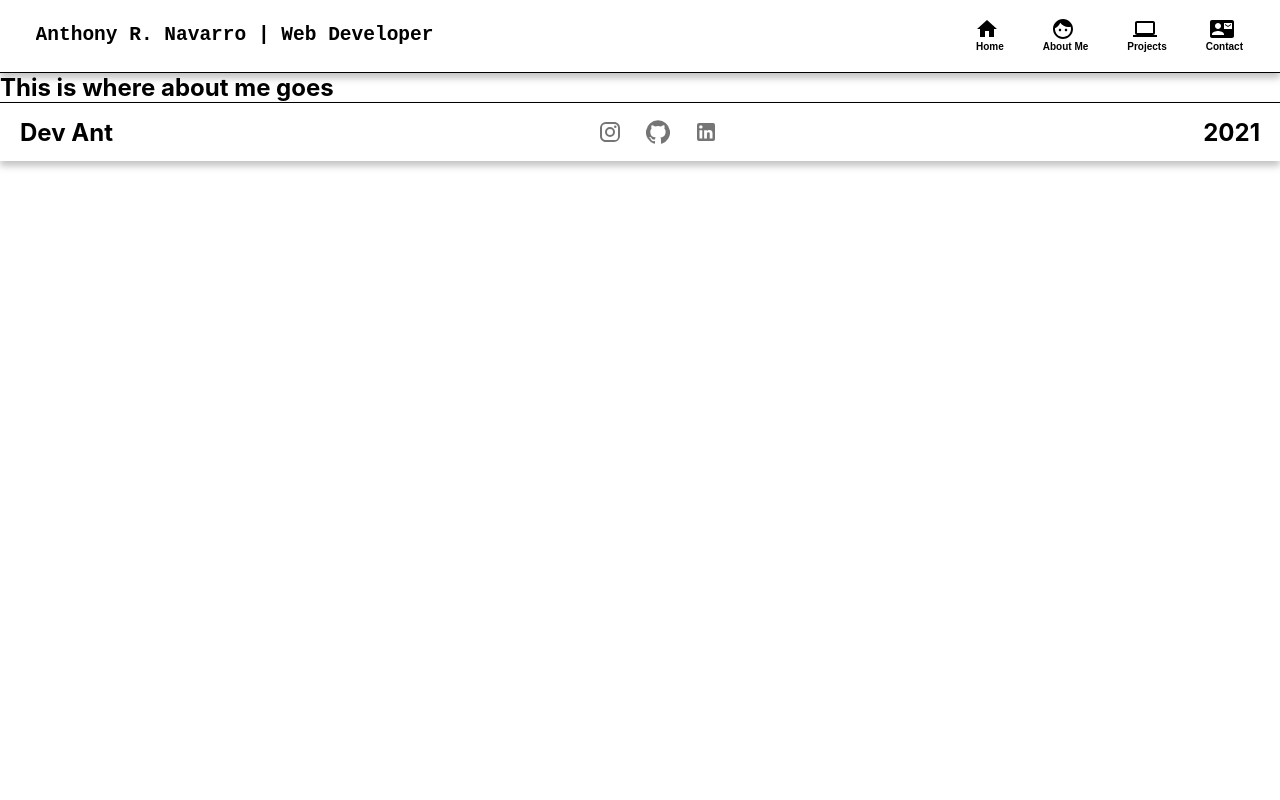
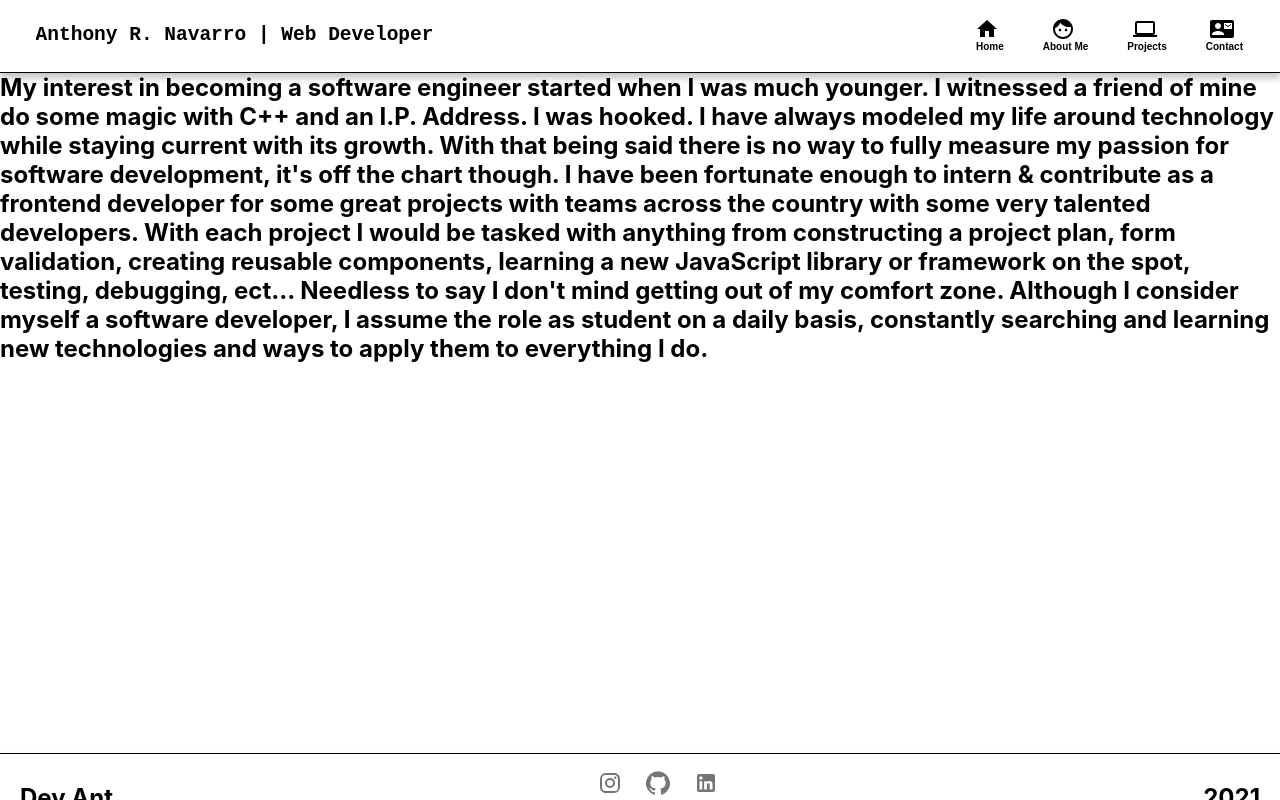
Before and after one commit to arn-foto/P33P, a React (Create React App) app: page /about in a window 1280 px wide. Built offline with nearby package versions, Linux system fonts and the light colour scheme.

Commit message:
+ Style Footer component

```diff
--- a/src/Js/AboutMe.js
+++ b/src/Js/AboutMe.js
@@ -3,7 +3,23 @@ import React from "react";
 function AboutMe() {
 	return (
 		<div className="aboutMe">
-			<h2>This is where about me goes</h2>
+			<h2>
+				My interest in becoming a software engineer started when I was much
+				younger. I witnessed a friend of mine do some magic with C++ and an I.P.
+				Address. I was hooked. I have always modeled my life around technology
+				while staying current with its growth. With that being said there is no
+				way to fully measure my passion for software development, it's off the
+				chart though. I have been fortunate enough to intern & contribute as a
+				frontend developer for some great projects with teams across the country
+				with some very talented developers. With each project I would be tasked
+				with anything from constructing a project plan, form validation,
+				creating reusable components, learning a new JavaScript library or
+				framework on the spot, testing, debugging, ect... Needless to say I
+				don't mind getting out of my comfort zone. Although I consider myself a
+				software developer, I assume the role as student on a daily basis,
+				constantly searching and learning new technologies and ways to apply
+				them to everything I do.{" "}
+			</h2>
 		</div>
 	);
 }
--- a/src/Js/App.js
+++ b/src/Js/App.js
@@ -25,7 +25,6 @@ function App() {
 						</Route>
 					</Switch>
 				</div>
-
 				<Footer />
 			</div>
 		</Router>
--- a/src/Js/Projects.js
+++ b/src/Js/Projects.js
@@ -7,6 +7,7 @@ function Projects() {
 			<div className="projects__body">projects go here</div>
 			<div className="projects__body">projects go here</div>
 			<div className="projects__body">projects go here</div>
+			<div className="projects__body">projects go here</div>
 		</div>
 	);
 }
--- a/src/styles/App.css
+++ b/src/styles/App.css
@@ -1,6 +1,6 @@
 .app {
 	height: 100vh;
-	flex: 1;
+	/* flex: 1; */
 	overflow: scroll;
 	-ms-overflow-style: none;
 	scrollbar-width: none;
@@ -11,34 +11,5 @@
 }
 .app__body {
 	display: flex;
-	/* height: 100vh; */
+	height: 85vh;
 }
-
-.header__left {
-	/*This part is important for centering*/
-	display: flex;
-	align-items: center;
-	justify-content: center;
-}
-
-.header__left {
-	width: 55ch;
-	animation: typing 3s steps(22), blink 0.5s step-end infinite alternate;
-	white-space: nowrap;
-	overflow: hidden;
-	border-right: 3px solid;
-	font-family: monospace;
-	font-size: 1em;
-}
-
-@keyframes typing {
-	from {
-		width: 0;
-	}
-}
-
-@keyframes blink {
-	50% {
-		border-color: transparent;
-	}
-}
--- a/src/styles/Footer.css
+++ b/src/styles/Footer.css
@@ -1,7 +1,7 @@
 .footer {
 	display: flex;
-	position: sticky;
-	align-items: center;
+	align-content: center;
+	align-items: flex-end;
 	justify-content: space-between;
 	border-top: 1px solid black;
 	box-shadow: 0px 5px 7px 0px rgba(0, 0, 0, 0.24);
```
Also changed, not shown: 1 other file (tests, documents, lock files or other folders).
